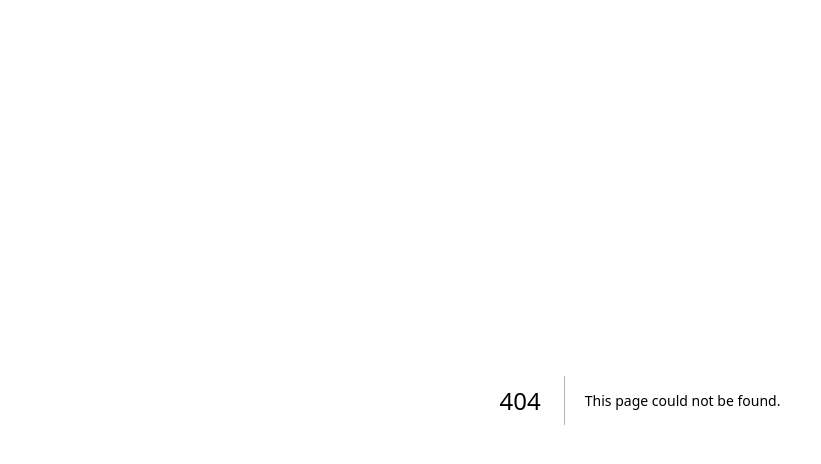
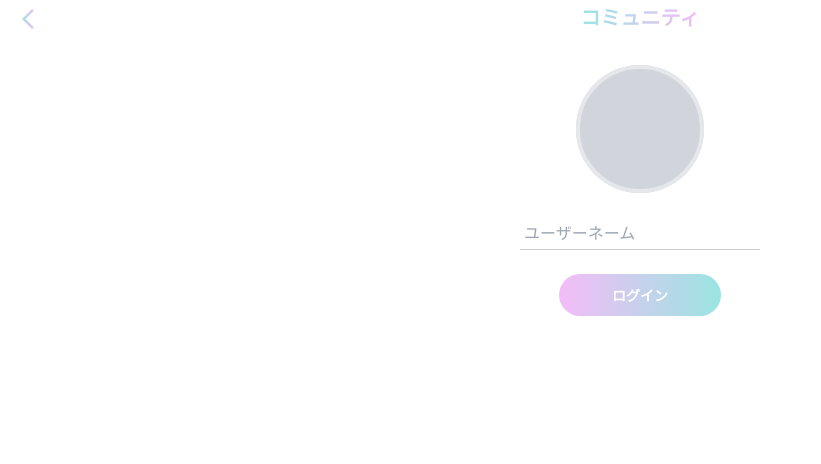
Before and after one commit to hotkyou/Nextjs-CIC, a Next.js app: page /comm/register in a window 1280 px wide. Before the commit this address had no page. Shown: the top 464 px of the page, without its empty margins (0-821 px from the left). Built offline with nearby package versions, Linux system fonts and the light colour scheme.

Commit message:
コミュニティのユーザー登録

```diff
--- /dev/null
+++ b/app/comm/register/layout.tsx
@@ -0,0 +1,24 @@
+'use client';
+
+import { Back, TitleSpace, TitleText } from '@/ui/common/title';
+import Navlink, { NavItem, Navlink_all } from '@/ui/nav_link';
+import Image from 'next/image';
+
+export default function RootLayout({
+  children,
+}: {
+  children: React.ReactNode;
+}) {
+  return (
+
+    <>
+      <TitleSpace>
+        <Back href="/">
+          <Image src="/arrow_back.svg" width={24} height={24} alt="logo" />
+        </Back>
+        <TitleText>コミュニティ</TitleText>
+      </TitleSpace>
+      {children}
+    </>
+  );
+}
--- /dev/null
+++ b/app/comm/register/page.tsx
@@ -0,0 +1,64 @@
+'use client';
+import { Button } from '@/ui/button/button';
+import { Input_L, Label } from '@/ui/createAccount/formItem';
+import { useState } from 'react';
+import CreateGroup from "@/ui/communityItem/newUserRegister"; //グループ作成のコンテナ
+export default function register() {
+const [formData, setFormData] = useState({ name: ''})
+
+  const data = {
+
+    User_Name: formData.name,
+    Spesialist_Bool:0
+  };
+
+  const sendFormData = async () => {
+    try {
+      const response = await fetch('http://localhost:3000/createcomunityuser', {
+        method: 'POST',
+        headers: {
+          'Content-Type': 'application/json'
+        },
+        body: JSON.stringify(data)
+      });
+
+      if (response.ok) {
+        const responseData = await response.json();
+        // リクエストが成功した場合の処理
+        console.log('送信おk サーバーからのリスポンス：', responseData);
+        // リクエストが成功した場合の処理
+        console.log('データが正常に送信されました');
+        //　/commに遷移
+        window.location.href = '/comm';
+      } else {
+        // リクエストが失敗した場合の処理
+        console.error('データの送信に失敗しました');
+      }
+    } catch (error) {
+      // エラーハンドリング
+      console.error('通信エラー:', error);
+    }
+  };
+  const handleSubmit = (e: { preventDefault: () => void; }) => {
+    e.preventDefault();
+    console.log(formData);
+    sendFormData();
+  };
+
+
+    return (
+      <>
+        <CreateGroup></CreateGroup>
+        <form  onSubmit={handleSubmit} className="mx-auto mt-6 flex w-60 flex-col items-center">
+        <div className="mb-6 w-full">
+
+          <Input_L type="name" name="name" value={formData.name} onChange={(e: { target: { value: any; }; }) => setFormData({ ...formData, name: e.target.value })}  key="name-input" placeholder="ユーザーネーム" />
+        </div>
+
+
+        <Button type ="submit">ログイン</Button>
+      </form>
+
+      </>
+    );
+  }
--- /dev/null
+++ b/ui/communityItem/newUserRegister.tsx
@@ -0,0 +1,25 @@
+'use client';
+
+import styled from 'styled-components';
+
+
+export default function NewUserRegister() {
+  return (
+    <>
+      <form className="m-auto w-80">
+
+          <div className="flex justify-center items-center">
+            <figure className="h-32 w-32 rounded-full bg-gray-300"style={{ marginTop: '30px' }}>
+              <div className="h-full w-full rounded-full border-4 border-gradient-to-br from-red-500 via-yellow-400 to-blue-500"></div>
+            </figure>
+
+
+
+        </div>
+
+
+
+      </form>
+    </>
+  );
+}
```
